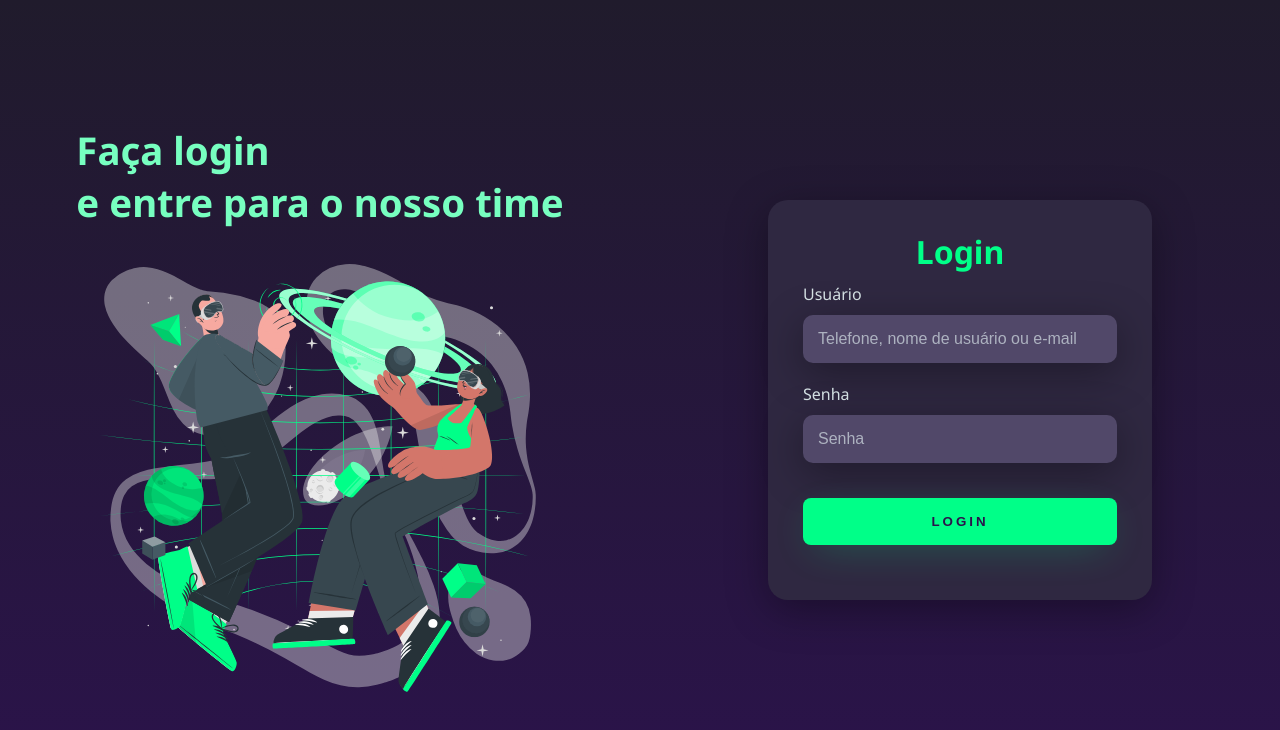
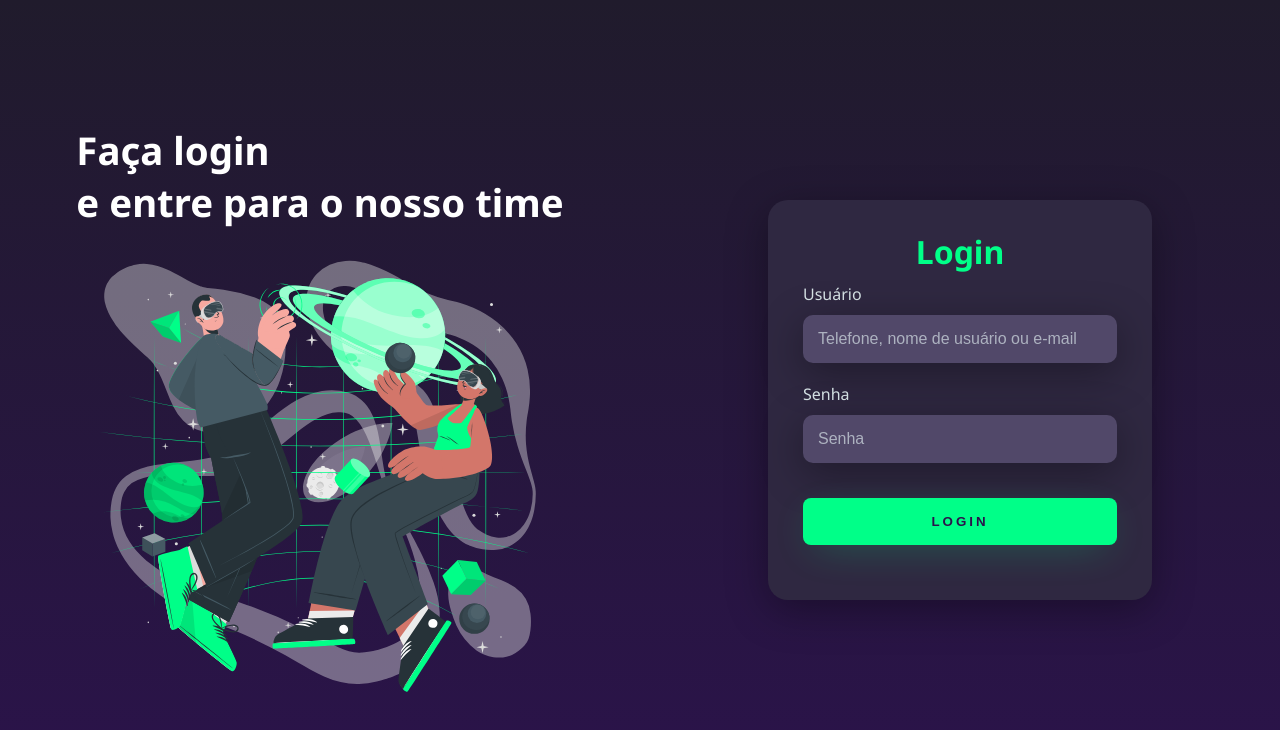
Before and after one commit to gyovnnz/login, a plain HTML site: page index.html in a window 1280 px wide. Drawn offline with Linux system fonts and the light colour scheme.

Commit message:
Update index

```diff
--- a/css/style.css
+++ b/css/style.css
@@ -41,7 +41,7 @@ body * {
 
 .left-login > h1 {
     font-size: 3vw;
-    color: #77ffc0;
+    color: #ffffff;
 }
 
 .left-login-image {
```
